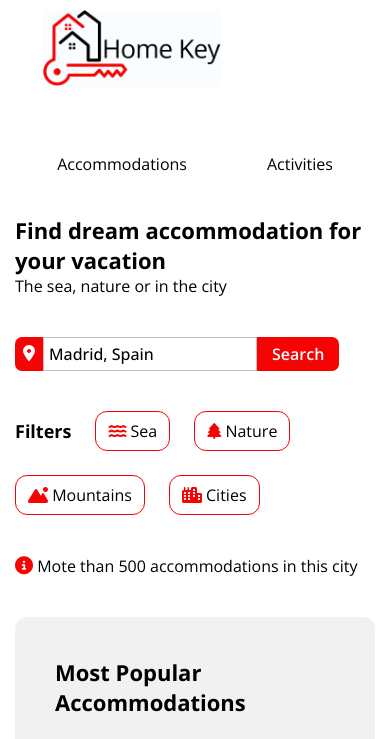
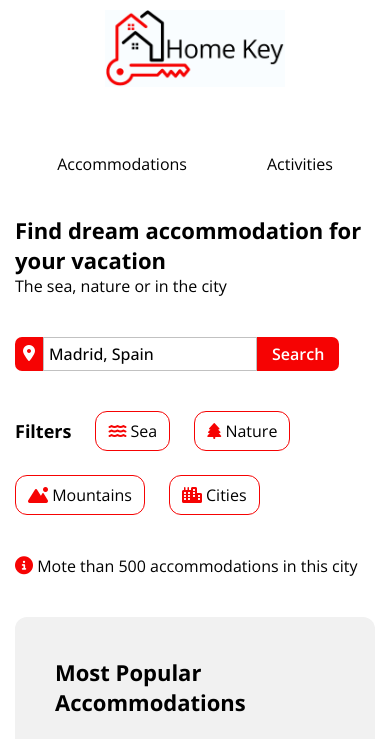
Before and after one commit to Jjj872/Home-Key, a plain HTML site: page index.html in a window 390 px wide. Shown: the top 739 px of the page. Drawn offline with nearby package versions, Linux system fonts and the light colour scheme.

Commit message:
Put the logo, Accommodations and Activities in right place for Phone display

```diff
--- a/css/styles.css
+++ b/css/styles.css
@@ -457,9 +457,10 @@ footer > p{
     }
 
     header {
-        display: grid;
-        justify-content: center;
+        display: flex;
+
         align-items: center;
+        flex-direction: column;
     }
 
 }
```
